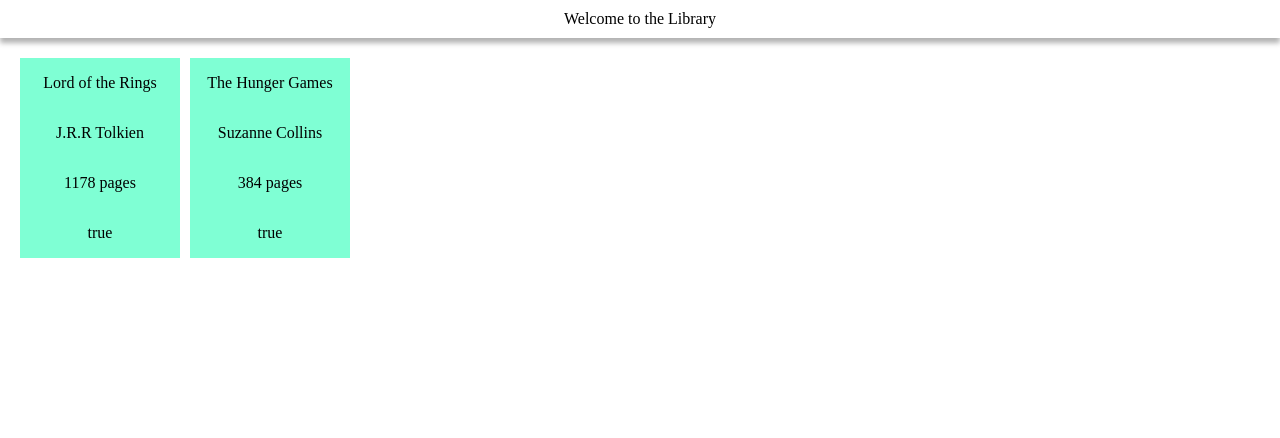
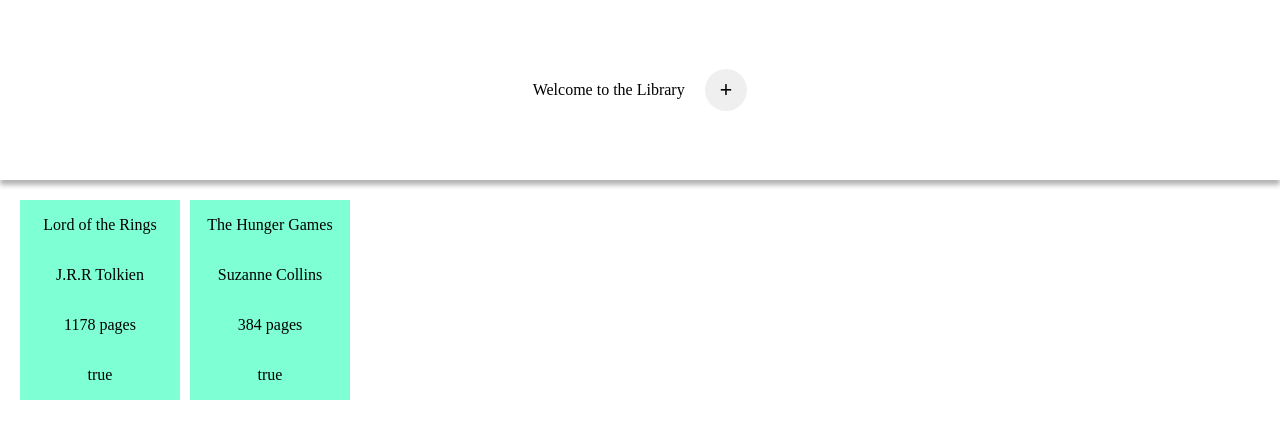
Before and after one commit to Bejaro/Library, a plain HTML site: page index.html in a window 1280 px wide. Drawn offline with Linux system fonts and the light colour scheme.

Commit message:
Page organisation

```diff
--- a/index.html
+++ b/index.html
@@ -11,7 +11,8 @@
 <body>
     <div class="container">
         <div class="header">
-            Welcome to the Library
+            <p class="Title">Welcome to the Library</p>
+            <button class="librarybutton">+</button>
         </div>
             <div class="shelves" id="shelves">
                 <div class="book">
--- a/styles.css
+++ b/styles.css
@@ -11,6 +11,7 @@ body{
     justify-content: center;
     align-items: center;
     padding: 10px;
+    height: 20%;
     -webkit-box-shadow: 0px 5px 5px 0px rgba(0,0,0,0.3);
     -moz-box-shadow: 0px 5px 5px 0px rgba(0,0,0,0.3);
     box-shadow: 0px 5px 5px 0px rgba(0,0,0,0.3);
@@ -31,3 +32,14 @@ body{
     height: 2fr;
     background-color: aquamarine;
 }
+
+.librarybutton{
+    height: 2em;
+    width: 2em;
+    margin-left: 20px;
+    text-align: center;
+    vertical-align: middle;
+    border: 0;
+    border-radius: 50%;
+    font-size: 16pt;
+}
```
